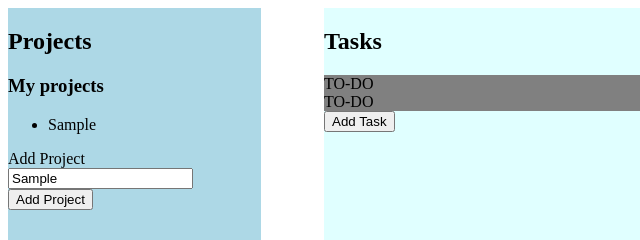
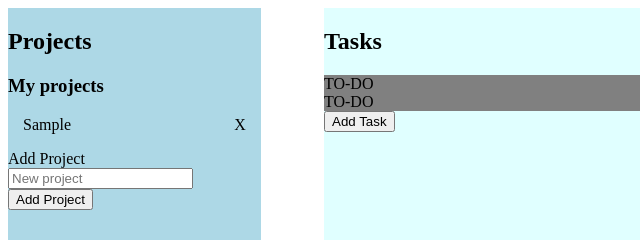
Before and after one commit to gkatrasnik/todoapp, a website built with webpack: page dist/index.html in a window 1280 px wide. Both pictures are taken after typing "Sample" into the empty fields and a click on the button "Add Project". Shown: the top 240 px of the page, 0-640 px from the left. Built offline with nearby package versions, Linux system fonts and the light colour scheme.

Commit message:
added delete project functionality

```diff
--- a/src/index.js
+++ b/src/index.js
@@ -2,7 +2,7 @@ import {project, toDoFactory} from "./modules/logic.js";
 import  {closeModal, modalSubmitButton, addProjectText, projectSubmitButton, addTaskButton, modalDiv, projectsListUl, renderProjectsList} from "./modules/dom.js";
 
 
-// Define elements
+// Array of projects
 let projectsList = [];
 
 
@@ -24,9 +24,12 @@ projectSubmitButton.addEventListener("click", (e) => {
     projectsList.push(np);
 
     renderProjectsList(projectsList);
+    addProjectText.value ="";
     np = "";
 });
 
 addTaskButton.addEventListener("click", (e) => {
     modalDiv.style.display = "block"
 });
+
+export {projectsList}
--- a/src/modules/dom.js
+++ b/src/modules/dom.js
@@ -1,5 +1,5 @@
 import {projectsList} from "../index.js";
-import { project } from "./logic.js";
+import { project,deleteProjectfromProjectsList } from "./logic.js";
 
 
 const closeModal = document.querySelector("#close-modal");
@@ -18,13 +18,35 @@ function renderProjectsList(arrayOfProjects) {
     console.log(projectNames)
 
     for (let i in projectNames) {
-        var li = document.createElement("li");
-        li.appendChild(document.createTextNode(projectNames[i]));
+        const li = document.createElement("li");
+        li.setAttribute("data-index", i);
+
+        const contentDiv = document.createElement("div")
+        contentDiv.setAttribute("class", "projects-list-item")
+
+        const textDiv = document.createElement("div")
+        textDiv.textContent = projectNames[i];
+        contentDiv.appendChild(textDiv);
+
+        const deleteDiv = document.createElement("div");
+        deleteDiv.setAttribute("class","delete-project");
+        deleteDiv.textContent = "X";
+        contentDiv.appendChild(deleteDiv);
+
+        li.appendChild(contentDiv);
         projectsListUl.appendChild(li);
+
+        //delete project from dom, call delete project from projectsList function from logic.js
+        deleteDiv.addEventListener("click", (e) => {
+            li.parentNode.removeChild(li);
+            deleteProjectfromProjectsList(i);
+        })
 
     }
 }
 
+
+
 export {closeModal, modalSubmitButton, addProjectText, projectSubmitButton, addTaskButton, modalDiv, projectsListUl,
         renderProjectsList
 }
--- a/src/modules/logic.js
+++ b/src/modules/logic.js
@@ -1,4 +1,4 @@
-
+import {projectsList} from "../index.js";
 
 //factories
 
@@ -28,4 +28,9 @@ const toDoFactory = (podatki) => {
     return { duedate, finished}
 }
 
-export {project, toDoFactory}
+//delete project from projectsList
+function deleteProjectfromProjectsList(index) {
+    projectsList.splice(index,1);
+}
+
+export {project, toDoFactory, deleteProjectfromProjectsList}
```
Also changed, not shown: dist/index.html, dist/main.css, dist/main.js.
